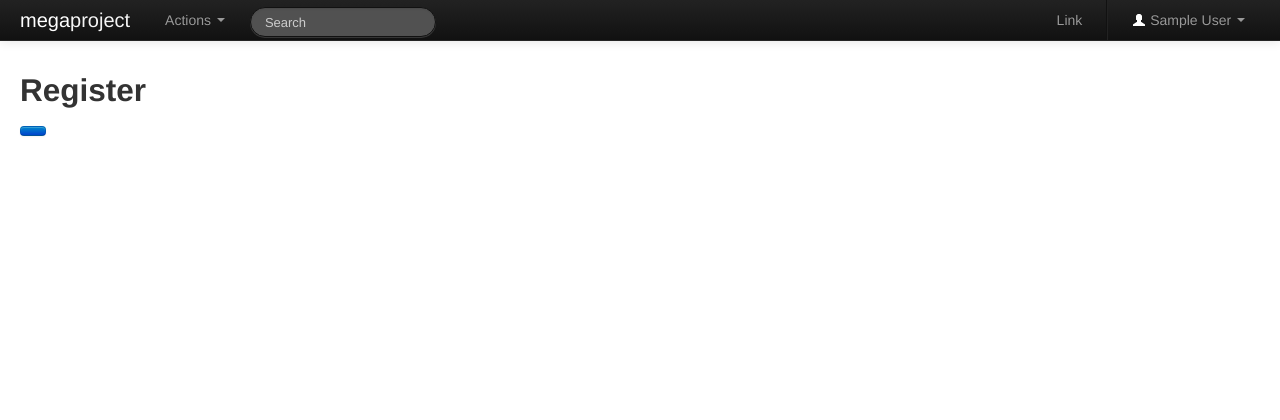
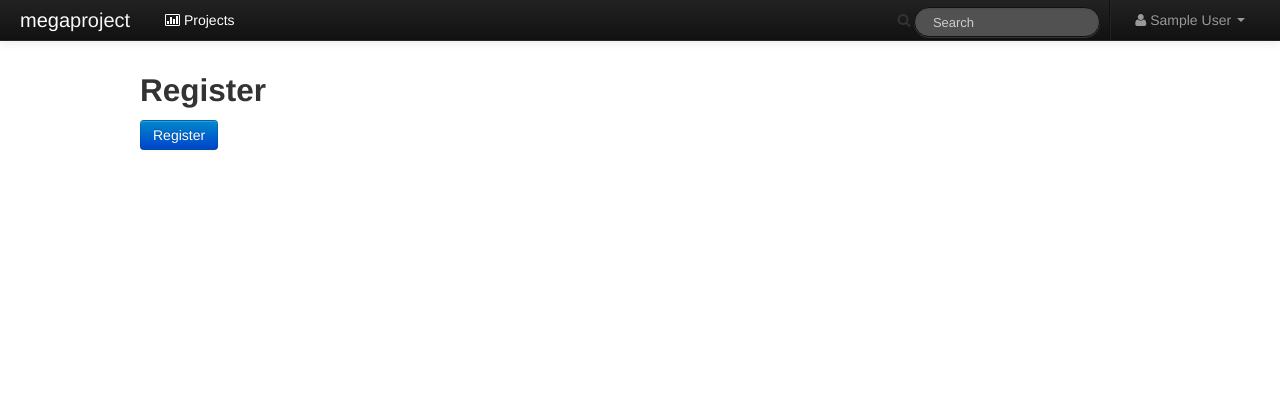
Before and after one commit to jlsalmon/megaproject, a Flask app: template megaproject/templates/security/register_user.html in a window 1280 px wide. Shown: the top 420 px of the page. Run offline with Flask 2, Linux system fonts and the light colour scheme; a user stored in the database is signed in; tables that the repository leaves empty hold one stand-in row (values such as "Sample post"); the template is opened without the code that fills it: most values are stand-ins (such as "Sample title", 1, 10 or a date in 2020); parts of the project's set-up code (start-up, migrations or seed data) failed here and were passed over; some libraries are stand-ins or nearby versions.

Commit message:
Update templates

```diff
--- a/megaproject/templates/base/base.html
+++ b/megaproject/templates/base/base.html
@@ -13,6 +13,7 @@
   <link href="../../static/css/datepicker.css" rel="stylesheet"/>
   <link href='../../static/css/fullcalendar.css' rel='stylesheet'/>
   <link href='../../static/css/fullcalendar.print.css' rel='stylesheet' media='print'/>
+  <link href="../../static/css/font-awesome.min.css" rel="stylesheet"/>
   <link href="../../static/css/style.css" rel="stylesheet"/>
 
   {% block head %}{% endblock %}
--- a/megaproject/templates/base/base_with_nav_responsive.html
+++ b/megaproject/templates/base/base_with_nav_responsive.html
@@ -1,6 +1,13 @@
 {% extends "base/base.html" %}
 
-{% block header %}{% endblock %}
+{% block head %}
+  <style type="text/css">
+    a.nohover {
+      color: white !important;
+    }
+
+  </style>
+{% endblock %}
 
 {% block body %}
   <body>
@@ -16,28 +23,16 @@
           </a>
           <a class="brand" href="/">mega<span style="color: #f5f5f5">project</span></a>
 
+          {% if current_user.is_authenticated() %}
             <div class="nav-collapse collapse navbar-responsive-collapse">
               <ul class="nav">
                 <li class="dropdown">
-                <a href="#" class="dropdown-toggle" data-toggle="dropdown">Actions <b class="caret"></b></a>
-                <ul class="dropdown-menu">
-                  <li><a href="/create-project">New Project</a></li>
-                  <li><a href="#">Another action</a></li>
-                  <li><a href="#">Something else here</a></li>
-                  <li class="divider"></li>
-                  <li class="nav-header">Nav header</li>
-                  <li><a href="#">Separated link</a></li>
-                  <li><a href="#">One more separated link</a></li>
-                </ul>
+                  <a class="nohover" href="/projects"><i class="icon-bar-chart icon-white"></i> Projects</a>
                 </li>
               </ul>
-            <form class="navbar-search pull-left" action="">
-              <input type="text" class="typeahead search-query span2" id="typeahead" placeholder="Search">
-            </form>
               <ul class="nav pull-right">
-              <li><a href="#">Link</a></li>
                 <li class="divider-vertical"></li>
-              {% if current_user.is_authenticated() %}
+
                 <li class="dropdown">
                   <a href="#" class="dropdown-toggle" data-toggle="dropdown">
                     <i class="icon-user icon-white"></i>
@@ -45,20 +40,41 @@
                     <b class="caret"></b>
                   </a>
                   <ul class="dropdown-menu">
-                    <li><a href="{{ url_for('user', id = current_user.id) }}">Profile</a></li>
+                    <li><a href="{{ url_for('user', id = current_user.id) }}"><i class="icon-picture icon-white"></i>
+                      Profile</a></li>
                     <li class="divider"></li>
-                    <li class="nav-header">Actions</li>
-                    <li><a href="{{ url_for('security.logout') }}">Logout</a></li>
-                    <li><a href="{{ url_for_security('change_password') }}">Change Password</a></li>
+                    <li><a href="{{ url_for('security.logout') }}"><i class="icon-signout icon-white"></i> Logout</a>
+                    </li>
                   </ul>
                 </li>
+              </ul>
+              <form class="navbar-search pull-right" action="">
+                <i class="icon-search icon-white"></i>
+                <input type="text" class="typeahead search-query span2" id="typeahead" placeholder=" Search">
+              </form>
+            </div>
           {% else %}
-                <li><a href="{{ url_for('security.login') }}">Login</a></li>
-                <li><a href="{{ url_for('security.register') }}">Register</a></li>
+
+            <div class="nav-collapse collapse navbar-responsive-collapse">
+              <ul class="nav pull-right">
+                <li class="divider-vertical"></li>
+                <li>
+                  <a href="{{ url_for('security.login') }}">
+                    <i class="icon-signin icon-white"></i>
+                    Login
+                  </a>
+                </li>
+                <li>
+                  <a href="{{ url_for('security.register') }}">
+                    <i class="icon-edit icon-white"></i>
+                    Register
+                  </a>
+                </li>
+              </ul>
+            </div>
+
           {% endif %}
-            </ul>
 
-          </div>
           <!-- /.nav-collapse -->
         </div>
       </div>
--- a/megaproject/templates/projects.html
+++ b/megaproject/templates/projects.html
@@ -4,7 +4,7 @@
 
 
   <div class="container">
-    <table class="table table-hover table-bordered table-striped">
+    <table class="table table-hover table-bordered table-striped" data-provides="rowlink">
       <thead>
       <tr>
         <th>#</th>
@@ -16,10 +16,10 @@
       <tbody>
       {% for project in projects %}
         <tr>
-          <td>{{ project.id }}</td>
+          <td><a class="rowlink" href="project/{{ project.id }}">{{ project.id }}</a></td>
           <td>{{ project.name }}</td>
           <td>{{ project.info }}</td>
-          <td>{{ project.team }}</td>
+          <td class="nolink">{{ project.team }}</td>
         </tr>
       {% endfor %}
       </tbody>
--- a/megaproject/templates/security/register_user.html
+++ b/megaproject/templates/security/register_user.html
@@ -5,7 +5,7 @@
 {% endblock %}
 
 {% block content %}
-  <div class="container-fluid">
+  <div class="container">
     <form action="{{ url_for_security('register') }}" method="POST" name="register_form" class="form-register">
       <h2 class="form-register-heading">Register</h2>
       {% include "views/flashes.html" %}
@@ -16,8 +16,12 @@
       {{ field(register_user_form.email) }}
       {{ field(register_user_form.password) }}
 
-
-      {{ field(register_user_form.submit, classes='btn btn-primary', hide_label=True) }}
+      <div class="control-group">
+        <div class="controls">
+          <input class="btn btn-primary" type="submit" value="Register">
+        </div>
+      </div>
+{#      {{ field(register_user_form.submit, classes='btn btn-primary', hide_label=True) }}#}
     </form>
   </div>
 {% endblock %}
```
Also changed, not shown: megaproject/templates/index.html (+6 -1 lines), megaproject/templates/security/login_user.html (+7 -8 lines), megaproject/templates/user.html (+5 -5 lines). Lines whose indentation alone changed are shown as unchanged.
